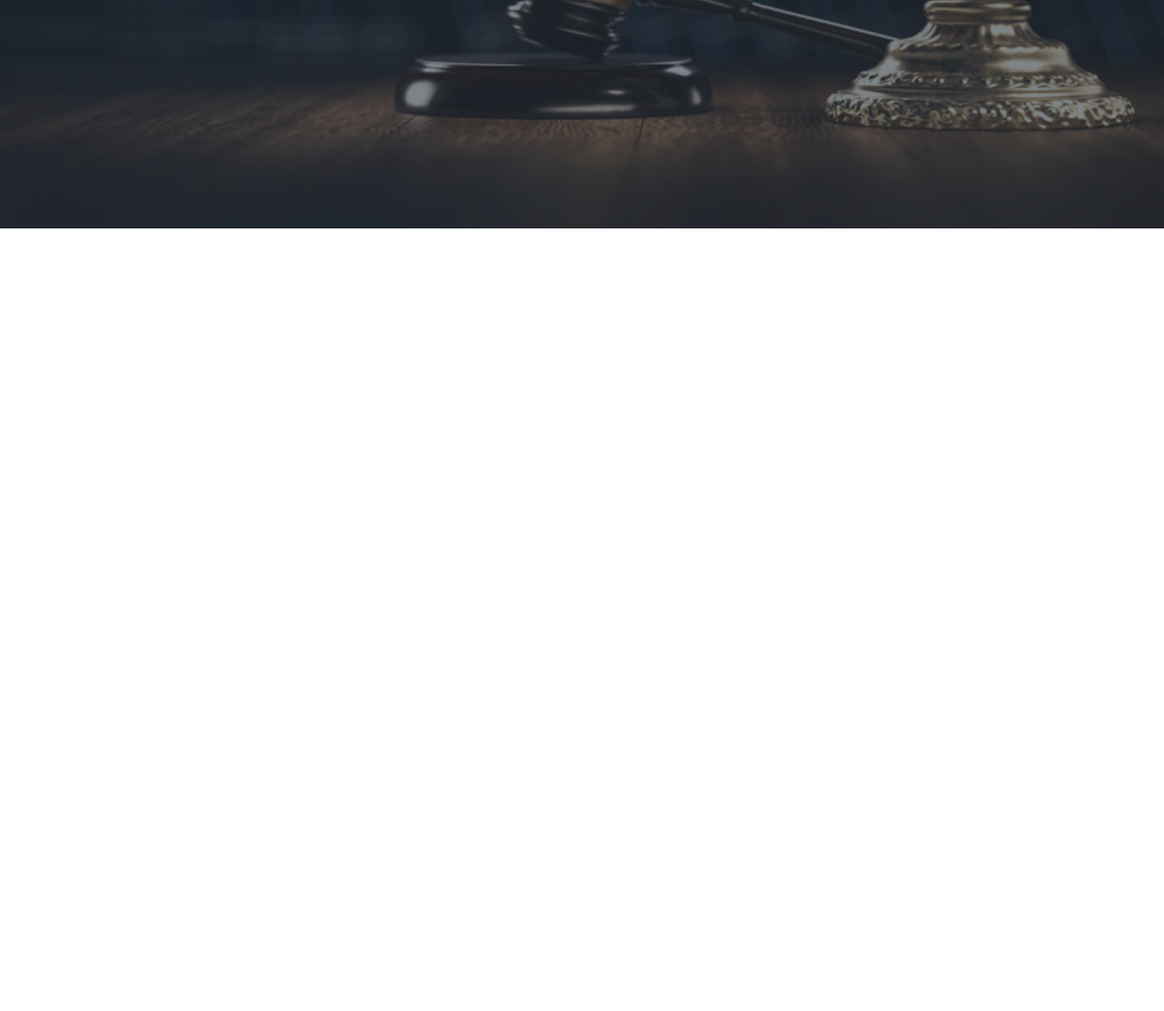
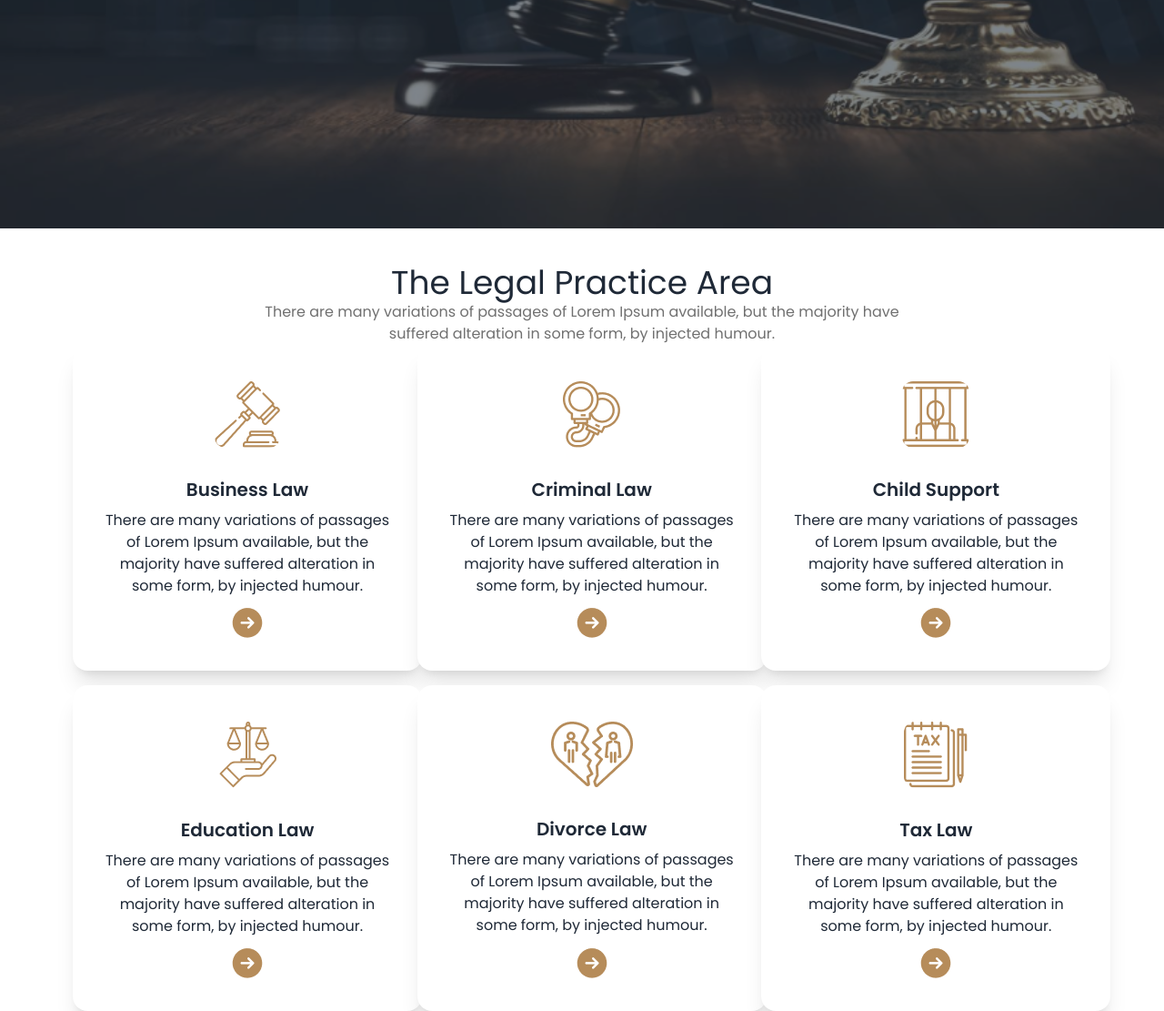
Before and after one commit to Jui17301/Legal-solution, a plain HTML site: page index.html in a window 1280 px wide. Shown: the part 617-1728 px from the top of the page at 91% size. Before the commit the page ends 868 px from the top, so only its background shows below. Drawn offline with nearby package versions, Linux system fonts and the light colour scheme.

Commit message:
Leagl Practice is added

```diff
--- a/index.html
+++ b/index.html
@@ -73,7 +73,103 @@
     </section>
   </header>
   <main>
+    <!-- Legal Practice -->
+<section class="lg:mx-20 text-center mt-10">
+  <h2 class="text-4xl">The Legal Practice Area</h2>
+  <p class="text-[#707070]">There are many variations of passages of Lorem Ipsum available, but the majority have <br>
+     suffered alteration in some form, by injected humour.</p>
+     <div class="grid lg:grid-cols-3 gap-4 grid-cols-1">
+      <!-- card 1 -->
 
+        <div class="card w-96 bg-base-100 shadow-xl">
+          <figure class="px-10 pt-10">
+            <img src="./images/business.png" alt="Shoes" class="rounded-xl" />
+          </figure>
+          <div class="card-body items-center text-center">
+            <h2 class="card-title">Business Law</h2>
+            <p>There are many variations of passages of Lorem Ipsum available, but the majority have suffered alteration in some form, by injected humour.</p>
+            <div class="card-actions">
+              <img src="./images/Frame.png" alt="">
+            </div>
+          </div>
+        </div>
+         <!-- card 2 -->
+
+         <div class="card w-96 bg-base-100 shadow-xl">
+          <figure class="px-10 pt-10">
+            <img src="./images/criminal.png" alt="Shoes" class="rounded-xl" />
+          </figure>
+          <div class="card-body items-center text-center">
+            <h2 class="card-title">Criminal Law</h2>
+            <p>There are many variations of passages of Lorem Ipsum available, but the majority have suffered alteration in some form, by injected humour.</p>
+            <div class="card-actions">
+              <img src="./images/Frame.png" alt="">
+            </div>
+          </div>
+        </div>
+         <!-- card 3 -->
+
+         <div class="card w-96 bg-base-100 shadow-xl">
+          <figure class="px-10 pt-10">
+            <img src="./images/child.png" alt="Shoes" class="rounded-xl" />
+          </figure>
+          <div class="card-body items-center text-center">
+            <h2 class="card-title">Child Support</h2>
+            <p>There are many variations of passages of Lorem Ipsum available, but the majority have suffered alteration in some form, by injected humour.</p>
+            <div class="card-actions">
+              <img src="./images/Frame.png" alt="">
+            </div>
+          </div>
+        </div>
+
+         <!-- card 4 -->
+
+         <div class="card w-96 bg-base-100 shadow-xl">
+          <figure class="px-10 pt-10">
+            <img src="./images/education.png" alt="Shoes" class="rounded-xl" />
+          </figure>
+          <div class="card-body items-center text-center">
+            <h2 class="card-title">Education Law</h2>
+            <p>There are many variations of passages of Lorem Ipsum available, but the majority have suffered alteration in some form, by injected humour.</p>
+            <div class="card-actions">
+              <img src="./images/Frame.png" alt="">
+            </div>
+          </div>
+        </div>
+
+         <!-- card 5 -->
+
+         <div class="card w-96 bg-base-100 shadow-xl">
+          <figure class="px-10 pt-10">
+            <img src="./images/divorce.png" alt="Shoes" class="rounded-xl" />
+          </figure>
+          <div class="card-body items-center text-center">
+            <h2 class="card-title">Divorce Law</h2>
+            <p>There are many variations of passages of Lorem Ipsum available, but the majority have suffered alteration in some form, by injected humour.</p>
+            <div class="card-actions">
+              <img src="./images/Frame.png" alt="">
+            </div>
+          </div>
+        </div>
+
+         <!-- card 6 -->
+
+         <div class="card w-96 bg-base-100 shadow-xl">
+          <figure class="px-10 pt-10">
+            <img src="./images/tax.png" alt="Shoes" class="rounded-xl" />
+          </figure>
+          <div class="card-body items-center text-center">
+            <h2 class="card-title">Tax Law</h2>
+            <p>There are many variations of passages of Lorem Ipsum available, but the majority have suffered alteration in some form, by injected humour.</p>
+            <div class="card-actions">
+              <img src="./images/Frame.png" alt="">
+            </div>
+          </div>
+        </div>
+
+
+    </div>
+</section>
   </main>
 
 
```
